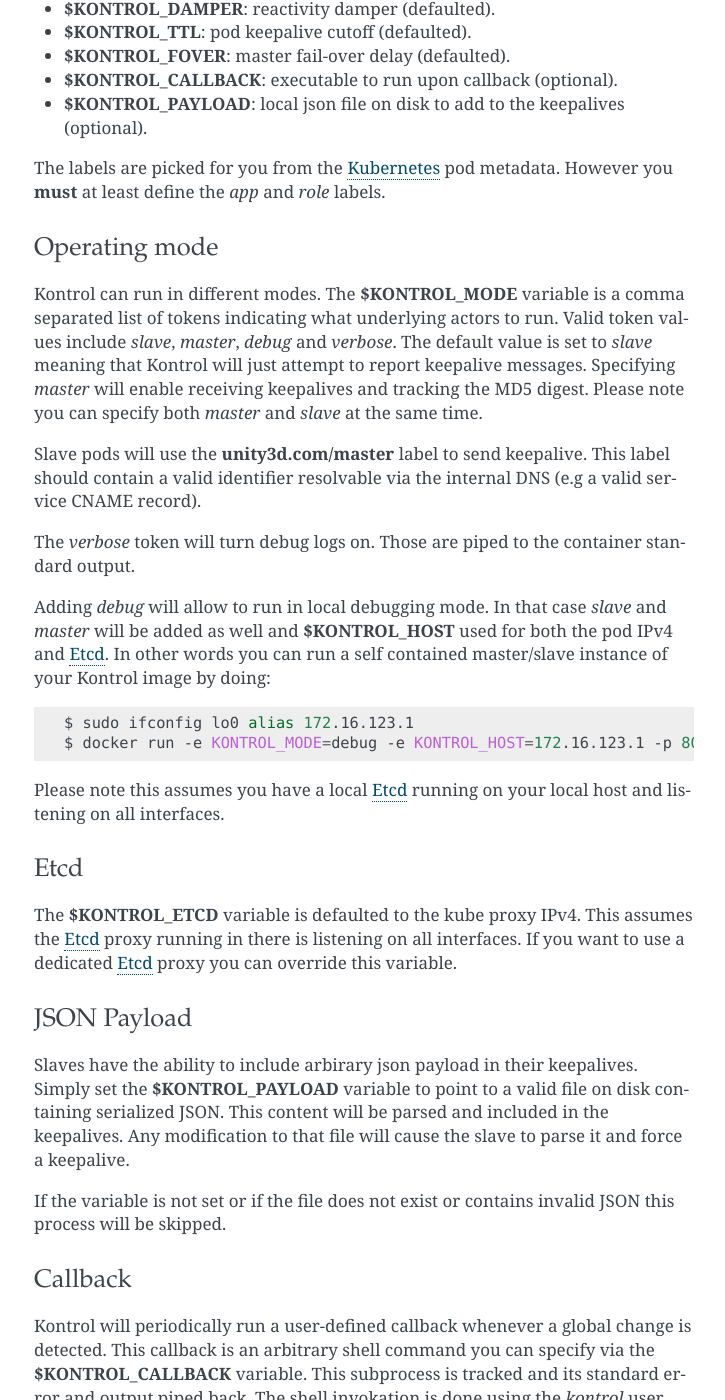
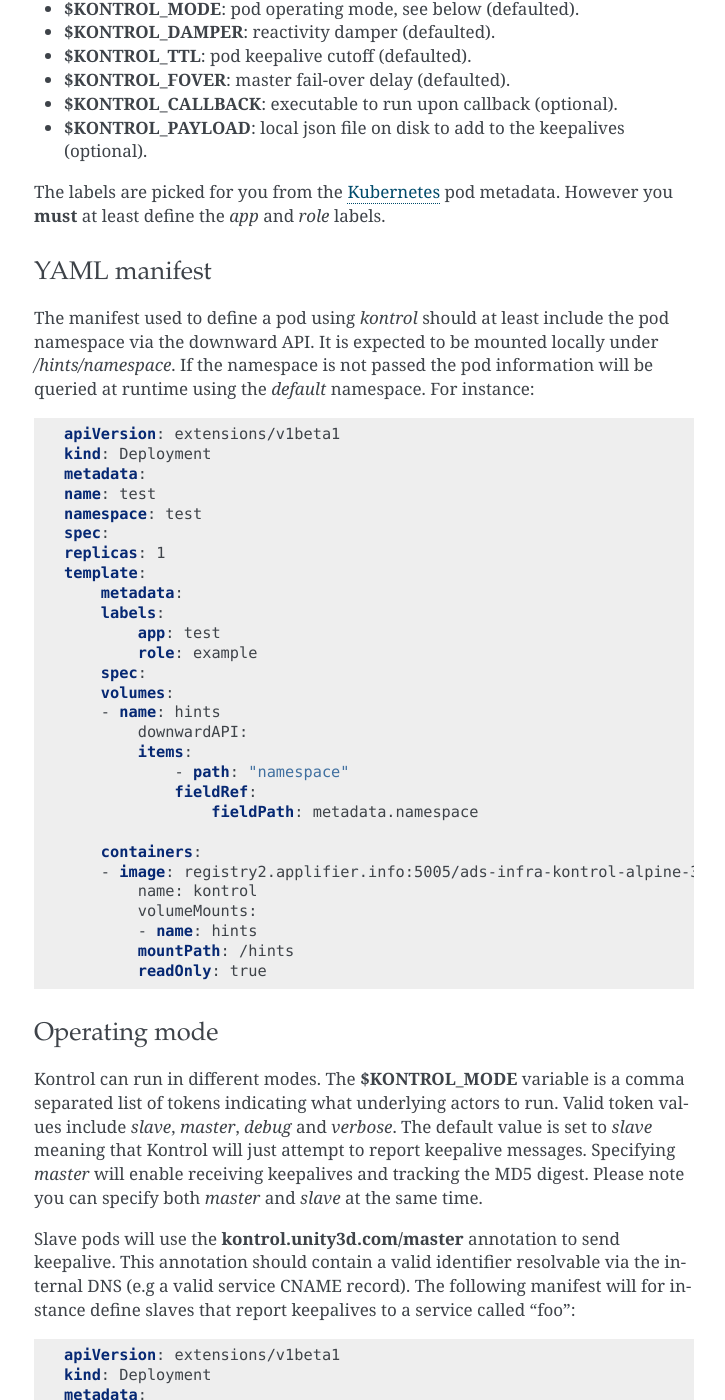
Before and after one commit to isabella232/ads-infra-kontrol, a Sphinx documentation site: the page built from docs/kontrol.rst, in a window 1280 px wide and 1400 px high, scrolled down 2637 px. Shown: the whole window, without its empty margins (386-1111 px from the left). Built offline with Sphinx 7.4.7, drawn with Linux system fonts in a browser that asks for light colours; some of the changed text lies outside the part shown.

```diff
--- a/docs/kontrol.rst
+++ b/docs/kontrol.rst
@@ -92,6 +92,7 @@ the Kubernetes_ pod provides. A few can be specified in the manifest.
 - **$KONTROL_IP**: IPv4 address for the pod (defaulted).
 - **$KONTROL_ID**: pod identifier (defaulted).
 - **$KONTROL_ETCD**: IPv4 address for a Etcd_ proxy (defaulted).
+- **$KONTROL_ANNOTATIONS**: pod's annotation dictionary (defaulted).
 - **$KONTROL_LABELS**: pod's label dictionary (defaulted).
 - **$KONTROL_MODE**: pod operating mode, see below (defaulted).
 - **$KONTROL_DAMPER**: reactivity damper (defaulted).
@@ -103,6 +104,45 @@ the Kubernetes_ pod provides. A few can be specified in the manifest.
 The labels are picked for you from the Kubernetes_ pod metadata. However you **must** at least
 define the *app* and *role* labels.
 
+YAML manifest
+*************
+
+The manifest used to define a pod using *kontrol* should at least include the pod namespace via
+the downward API. It is expected to be mounted locally under */hints/namespace*. If the namespace
+is not passed the pod information will be queried at runtime using the *default* namespace. For
+instance:
+
+.. code-block:: YAML
+
+    apiVersion: extensions/v1beta1
+    kind: Deployment
+    metadata:
+    name: test
+    namespace: test
+    spec:
+    replicas: 1
+    template:
+        metadata:
+        labels:
+            app: test
+            role: example
+        spec:
+        volumes:
+        - name: hints
+            downwardAPI:
+            items:
+                - path: "namespace"
+                fieldRef:
+                    fieldPath: metadata.namespace
+
+        containers:
+        - image: registry2.applifier.info:5005/ads-infra-kontrol-alpine-3.5
+            name: kontrol
+            volumeMounts:
+            - name: hints
+            mountPath: /hints
+            readOnly: true
+
 
 Operating mode
 **************
@@ -113,8 +153,43 @@ The default value is set to *slave* meaning that Kontrol will just attempt to re
 Specifying *master* will enable receiving keepalives and tracking the MD5 digest. Please note you can
 specify both *master* and *slave* at the same time.
 
-Slave pods will use the **unity3d.com/master** label to send keepalive. This label should contain a valid
-identifier resolvable via the internal DNS (e.g a valid service CNAME record).
+Slave pods will use the **kontrol.unity3d.com/master** annotation to send keepalive. This annotation should
+contain a valid identifier resolvable via the internal DNS (e.g a valid service CNAME record). The following
+manifest will for instance define slaves that report keepalives to a service called "foo":
+
+.. code-block:: YAML
+
+    apiVersion: extensions/v1beta1
+    kind: Deployment
+    metadata:
+    name: test
+    namespace: test
+    spec:
+    replicas: 1
+    template:
+        metadata:
+        labels:
+            app: test
+            role: example
+        annotations:
+            kontrol.unity3d.com/master: foo.test.svc
+        spec:
+        volumes:
+        - name: hints
+            downwardAPI:
+            items:
+                - path: "namespace"
+                fieldRef:
+                    fieldPath: metadata.namespace
+
+        containers:
+        - image: registry2.applifier.info:5005/ads-infra-kontrol-alpine-3.5
+            name: kontrol
+            volumeMounts:
+            - name: hints
+            mountPath: /hints
+            readOnly: true
+
 
 The *verbose* token will turn debug logs on. Those are piped to the container standard output.
 
--- a/setup.py
+++ b/setup.py
@@ -19,7 +19,8 @@ setup(
         'pykka>=1.2.0',
         'python-etcd>=0.4.3',
         'pyyaml>=3.12',
-        'requests>=2.13.0'
+        'requests>=2.13.0',
+        'statsd>=2.0.0'
     ],
     package_data={
         'kontrol':
```
Also changed, not shown: README.md (+8 -3 lines), 6 other files.
